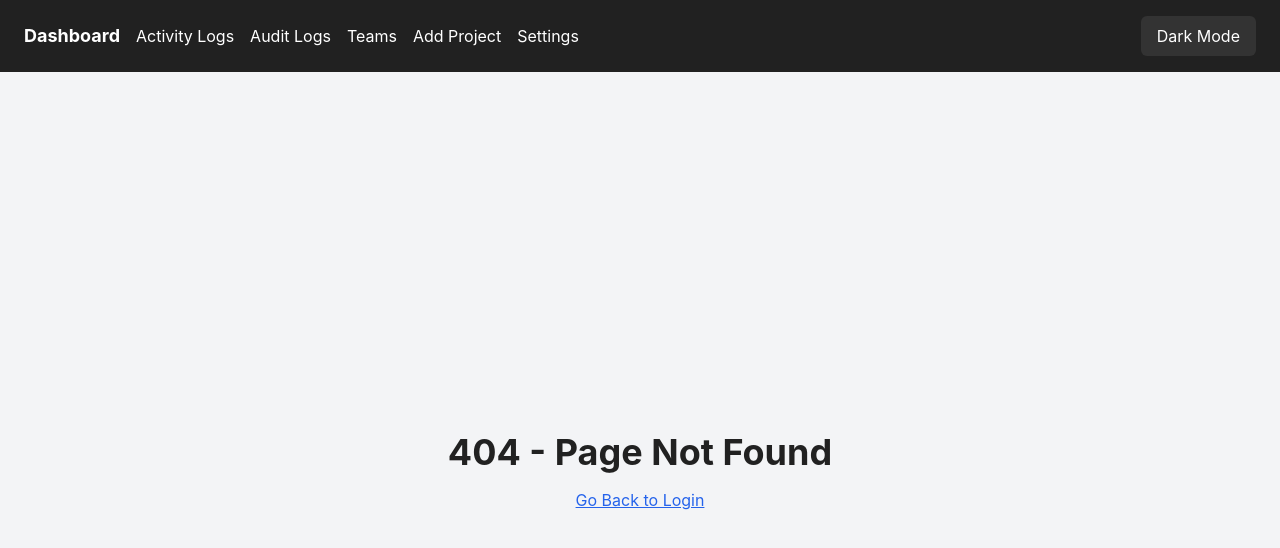
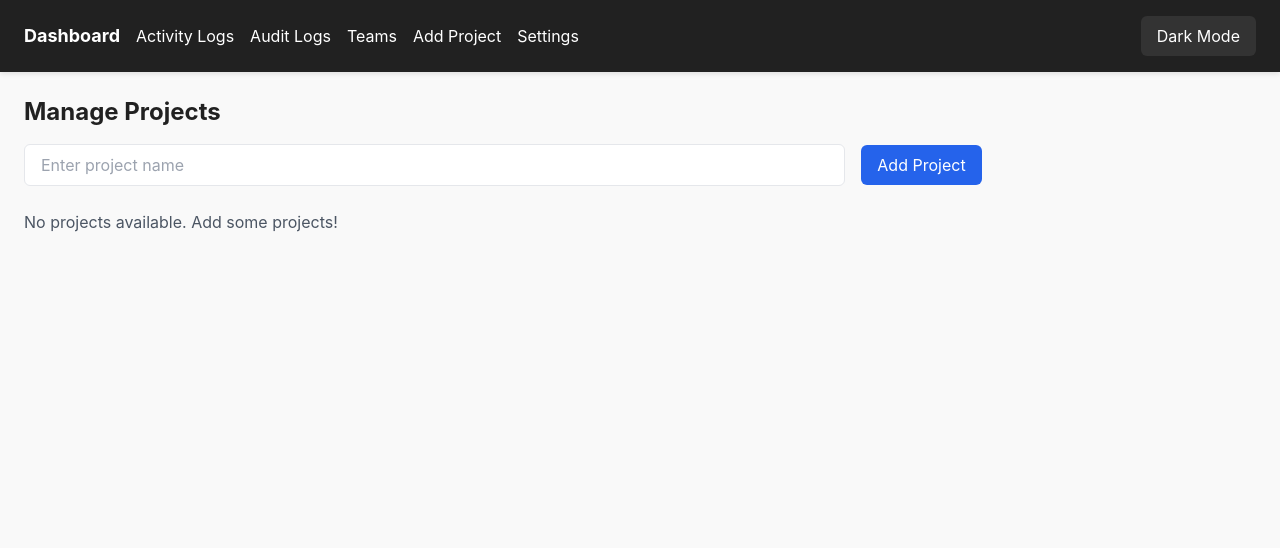
Before and after one commit to Janhavi-j001/rbac-app, a React (Create React App) app: page /projects in a window 1280 px wide. Before the commit this address had no page. Shown: the top 548 px of the page. Built offline with nearby package versions, Linux system fonts and the light colour scheme; sample sign-in values are in the browser's storage.

Commit message:
More Additional Features

```diff
--- a/src/App.jsx
+++ b/src/App.jsx
@@ -4,10 +4,13 @@ import Navbar from "./components/Dashboard/Navbar";
 import Login from "./components/Auth/Login";
 import Signup from "./components/Auth/Signup";
 import Home from "./pages/Home";
+import Users from "./pages/Users";
+import Projects from "./pages/Projects";
+import Roles from "./pages/Roles";
+import Permissions from "./pages/Permissions";
 import ActivityLogs from "./pages/ActivityLogs";
 import AuditLogs from "./pages/AuditLogs";
 import Teams from "./pages/Teams";
-import AddProject from "./pages/AddProject";
 import Settings from "./pages/Settings";
 import NotFound from "./pages/NotFound";
 import ProtectedRoute from "./components/ProtectedRoute";
@@ -47,10 +50,13 @@ const App = () => {
 
           {/* Protected Routes */}
           <Route path="/dashboard" element={<ProtectedRoute element={<Home />} />} />
+          <Route path="/users" element={<ProtectedRoute element={<Users />} />} />
+          <Route path="/roles" element={<ProtectedRoute element={<Roles />} />} />
+          <Route path="/permissions" element={<ProtectedRoute element={<Permissions />} />} />
+          <Route path="/projects" element={<ProtectedRoute element={<Projects />} />} />
           <Route path="/activity-logs" element={<ProtectedRoute element={<ActivityLogs />} />} />
           <Route path="/audit-logs" element={<ProtectedRoute element={<AuditLogs />} />} />
           <Route path="/teams" element={<ProtectedRoute element={<Teams />} />} />
-          <Route path="/add-project" element={<ProtectedRoute element={<AddProject />} />} />
           <Route path="/settings" element={<ProtectedRoute element={<Settings />} />} />
 
           {/* Catch-All Route */}
--- /dev/null
+++ b/src/pages/Projects.jsx
@@ -0,0 +1,73 @@
+import React, { useState } from "react";
+
+const Projects = () => {
+  const [projects, setProjects] = useState([]);
+  const [projectName, setProjectName] = useState("");
+
+  const handleAddProject = (e) => {
+    e.preventDefault();
+
+    // Prevent adding empty project names
+    if (projectName.trim() === "") {
+      alert("Project name cannot be empty.");
+      return;
+    }
+
+    // Add new project to the list
+    setProjects([...projects, projectName]);
+    setProjectName("");
+  };
+
+  const handleDeleteProject = (index) => {
+    // Remove the project by its index
+    const updatedProjects = projects.filter((_, i) => i !== index);
+    setProjects(updatedProjects);
+  };
+
+  return (
+    <div className="p-6">
+      <h1 className="text-2xl font-bold mb-4">Manage Projects</h1>
+
+      {/* Add Project Form */}
+      <form onSubmit={handleAddProject} className="mb-6">
+        <input
+          type="text"
+          value={projectName}
+          onChange={(e) => setProjectName(e.target.value)}
+          placeholder="Enter project name"
+          className="border rounded-md px-4 py-2 w-2/3 mr-4"
+        />
+        <button
+          type="submit"
+          className="bg-blue-600 text-white px-4 py-2 rounded-md hover:bg-blue-500"
+        >
+          Add Project
+        </button>
+      </form>
+
+      {/* Projects List */}
+      {projects.length === 0 ? (
+        <p className="text-gray-600">No projects available. Add some projects!</p>
+      ) : (
+        <ul className="space-y-2">
+          {projects.map((project, index) => (
+            <li
+              key={index}
+              className="flex items-center justify-between bg-gray-100 p-4 rounded-md"
+            >
+              <span>{project}</span>
+              <button
+                onClick={() => handleDeleteProject(index)}
+                className="bg-red-500 text-white px-4 py-2 rounded-md hover:bg-red-400"
+              >
+                Delete
+              </button>
+            </li>
+          ))}
+        </ul>
+      )}
+    </div>
+  );
+};
+
+export default Projects;
--- a/src/pages/Roles.jsx
+++ b/src/pages/Roles.jsx
@@ -27,6 +27,7 @@ const Roles = () => {
 
   return (
     <div className="flex min-h-screen">
+
       <Sidebar />
       <main className="flex-1 p-4">
         <Navbar />
```
Also changed, not shown: src/pages/AddProjects.jsx (renamed from src/pages/AddProject.jsx).
